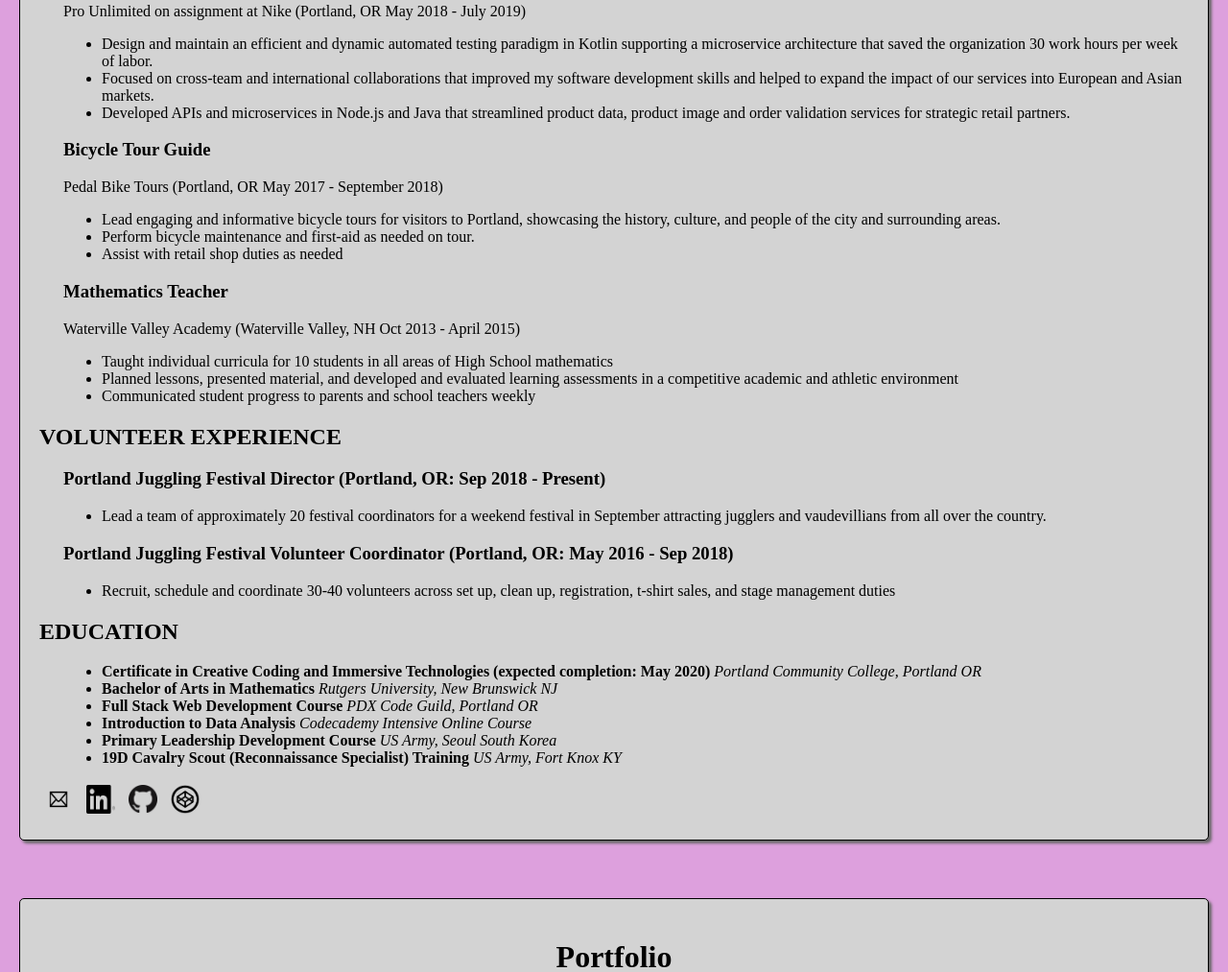
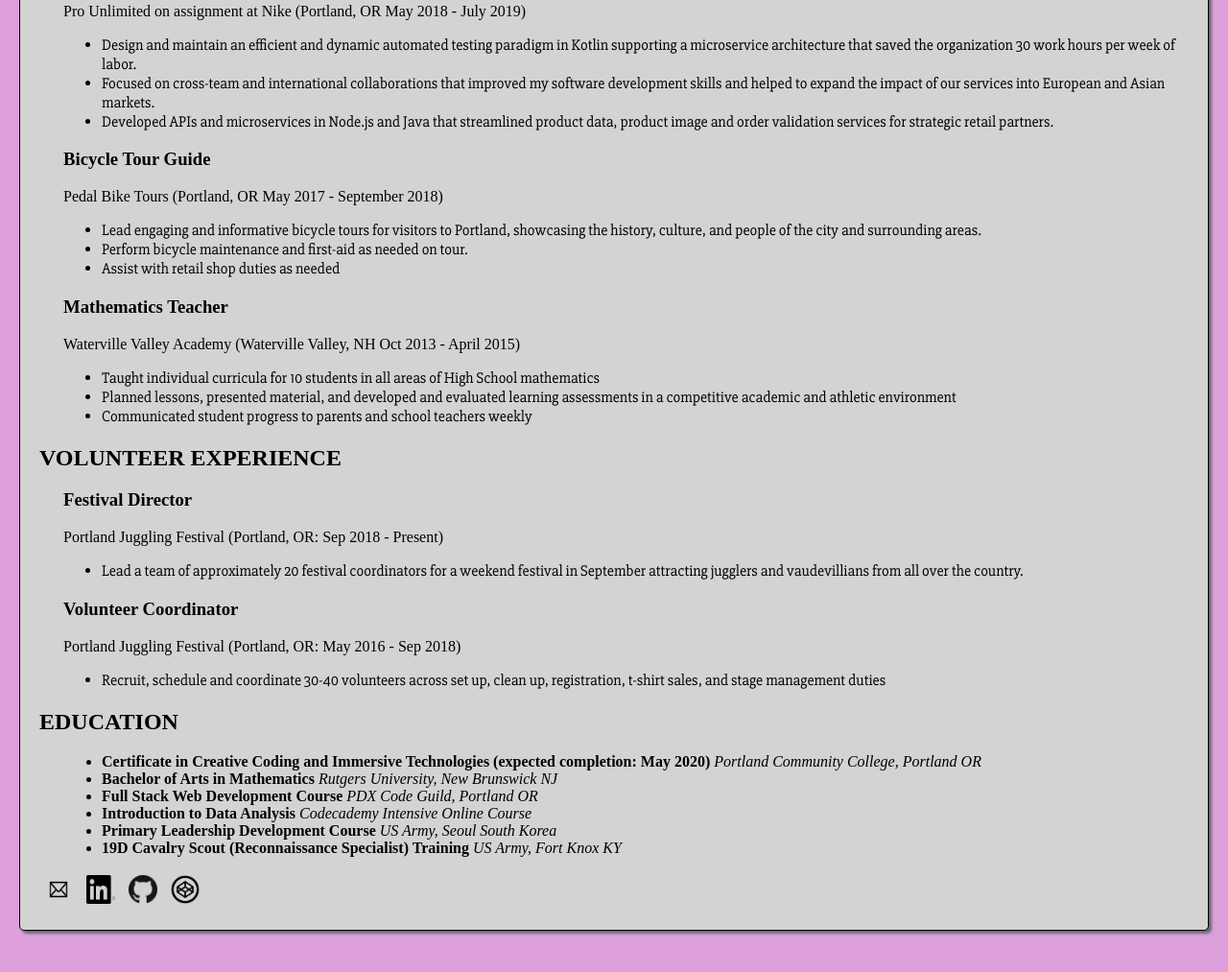
Before and after one commit to jmartin432/coding-portfolio, a website: page src/index.html in a window 1280 px wide. Shown: the part 709-1722 px from the top of the page at 96% size. Drawn offline with Linux system fonts and the light colour scheme; a web font is replaced by a local one.

Commit message:
added links and made minor edits

```diff
--- a/package.json
+++ b/package.json
@@ -7,7 +7,7 @@
     "test": "echo \"No Tests Yet\" && exit 1",
     "lint": "standard",
     "fixStyle": "standard --fix",
-    "uploadFiles": "sh scripts/uploadFiles.sh"
+    "uploadFiles": "sh scripts/uploadFilesToOld.sh"
   },
   "author": "Justin L Martin",
   "dependencies": {},
--- a/src/index.css
+++ b/src/index.css
@@ -1,3 +1,7 @@
+:root {
+  --font-name: 'Fjalla One', sans-serif;
+}
+
 body{
     background-color: plum;
     margin: 0px 10px 0px 10px;
@@ -31,7 +35,6 @@
     color: #3c0f77;
 }
 
-
 div#wrapper{
     /*margin-top: 70px;*/
 }
@@ -53,6 +56,10 @@
     height: 50px;
     font-family: Verdana;
     font-size: 25px;
+}
+
+.job_bullets{
+    font-family: var(--font-name);
 }
 
 div.section_details{
--- a/src/index.html
+++ b/src/index.html
@@ -8,8 +8,9 @@
     <meta property="og:url" content="http://www.justinlmartin.com/">
     <meta property="og:type" content="portfolio"/>
     <title>Justin L. Martin</title>
+    <link href="https://fonts.googleapis.com/css?family=Arvo|Fjalla+One|Indie+Flower|Odibee+Sans|Slabo+27px&display=swap" rel="stylesheet">
+    <link rel="icon" type="image/ico" href="images/clubLogo.ico">
     <link rel="stylesheet" type="text/css" href="index.css">
-    <link rel="icon" type="image/ico" href="images/clubLogo.ico">
 </head>
 <body>
 
@@ -30,6 +31,7 @@
 
             <h2 class="resume_section">SUMMARY</h2>
             <div class="section_details">
+                <p class="text">
                     I am an experienced Quality Assurance Engineer moving into Software Development. My most recent professional
                     experience was primarily focused on building and maintaining automated functional, integration and performance
                     test suites in Kotlin and Scala. Additional responsibilities included API and microservice development work
@@ -37,6 +39,7 @@
                     around the world. Before making the transition to the technology sector my work experience was primarily in
                     forward-facing, educational roles that emphasized strong communication, organization, presentation and leadership
                     skills.
+                </p>
             </div>
 
             <h2 class="resume_section">LINKS</h2>
@@ -64,9 +67,9 @@
             </div>
             <h2 class="resume_section">WORK EXPERIENCE</h2>
             <div class="section_details">
-                <h3 class="resume_header">Quality Assurance Automation Engineer</h3>
-                <p>Pro Unlimited on assignment at Nike (Portland, OR May 2018 - July 2019)</p>
-                <ul>
+                <h3 class="job_title">Quality Assurance Automation Engineer</h3>
+                <p class="job_location">Pro Unlimited on assignment at Nike (Portland, OR May 2018 - July 2019)</p>
+                <ul class="job_bullets">
                     <li>Design and maintain an efficient and dynamic automated testing paradigm in Kotlin supporting a
                         microservice architecture that saved the organization 30 work hours per week of labor.</li>
                     <li>Focused on cross-team and international collaborations that improved my software development skills and
@@ -74,17 +77,17 @@
                     <li>Developed APIs and microservices in Node.js and Java that streamlined product data, product image
                         and order validation services for strategic retail partners.</li>
                 </ul>
-                <h3 class="resume_header">Bicycle Tour Guide</h3>
-                <p/>Pedal Bike Tours (Portland, OR May 2017 - September 2018)</p>
-                <ul>
+                <h3 class="job_title">Bicycle Tour Guide</h3>
+                <p class="job_location">Pedal Bike Tours (Portland, OR May 2017 - September 2018)</p>
+                <ul class="job_bullets">
                     <li>Lead engaging and informative bicycle tours for visitors to Portland, showcasing the history, culture,
                         and people of the city and surrounding areas.</li>
                     <li>Perform bicycle maintenance and first-aid as needed on tour.</li>
                     <li>Assist with retail shop duties as needed</li>
                 </ul>
-                <h3 class="resume_header">Mathematics Teacher</h3>
-                <p>Waterville Valley Academy (Waterville Valley, NH Oct 2013 - April 2015)</p>
-                <ul>
+                <h3 class="job_title">Mathematics Teacher</h3>
+                <p class="job_location">Waterville Valley Academy (Waterville Valley, NH Oct 2013 - April 2015)</p>
+                <ul class="job_bullets">
                     <li>Taught individual curricula for 10 students in all areas of High School mathematics </li>
                     <li>Planned lessons, presented material, and developed and evaluated learning assessments in a competitive
                         academic and athletic environment</li>
@@ -93,13 +96,15 @@
             </div>
             <h2 class="resume_header">VOLUNTEER EXPERIENCE</h2>
             <div class="section_details">
-                <h3 class="resume_header">Portland Juggling Festival Director (Portland, OR: Sep 2018 - Present)</h3>
-                <ul>
+                <h3 class="job_title">Festival Director</h3>
+                <p class="job_location">Portland Juggling Festival (Portland, OR: Sep 2018 - Present)</p>
+                <ul class=job_bullets>
                     <li>Lead a team of approximately 20 festival coordinators for a weekend festival in September attracting jugglers and vaudevillians
                         from all over the country.</li>
                 </ul>
-                <h3 class="resume_header">Portland Juggling Festival Volunteer Coordinator (Portland, OR: May 2016 - Sep 2018)</h3>
-                <ul>
+                <h3 class="job_title">Volunteer Coordinator</h3>
+                <p class="job_location">Portland Juggling Festival (Portland, OR: May 2016 - Sep 2018)</p>
+                <ul class=job_bullets>
                     <li>Recruit, schedule and coordinate 30-40 volunteers across set up, clean up, registration, t-shirt sales,
                         and stage management duties</li>
                 </ul>
@@ -339,8 +344,7 @@
 <!--            </div>-->
 <!--        </div>-->
     </div>
-
     <footer>&copy Justin L. Martin, 2019</footer>
-
+<script src="index.js"></script>
 </body>
 </html>
--- /dev/null
+++ b/src/index.js
@@ -0,0 +1,35 @@
+function changeFont () {
+  const fonts = [
+    "'Odibee Sans', cursive",
+    "'Slabo 27px', serif",
+    "'Fjalla One', sans-serif",
+    "'Arvo', serif",
+    "'Indie Flower', cursive"
+  ]
+  console.log('here')
+  const font = Math.floor(Math.random() * Math.floor(fonts.length))
+
+  const fontFamily = fonts[font]
+  console.log(fontFamily)
+
+  const jobBullets = document.querySelectorAll('.job_bullets')
+  console.log(jobBullets)
+  for (let x = 0; x < jobBullets.length; x++) {
+    console.log(x)
+    jobBullets[x].style.setProperty('--font-name', fontFamily)
+  }
+}
+
+document.addEventListener('load', changeFont());
+
+
+
+    // font-family: "'Odibee Sans', cursive;"
+    //
+    // font-family: 'Slabo 27px', serif;
+    //
+    // font-family: 'Fjalla One', sans-serif;
+    //
+    // font-family: 'Arvo', serif;
+    //
+    // font-family: 'Indie Flower', cursive;
```
Lines whose indentation alone changed are shown as unchanged.
